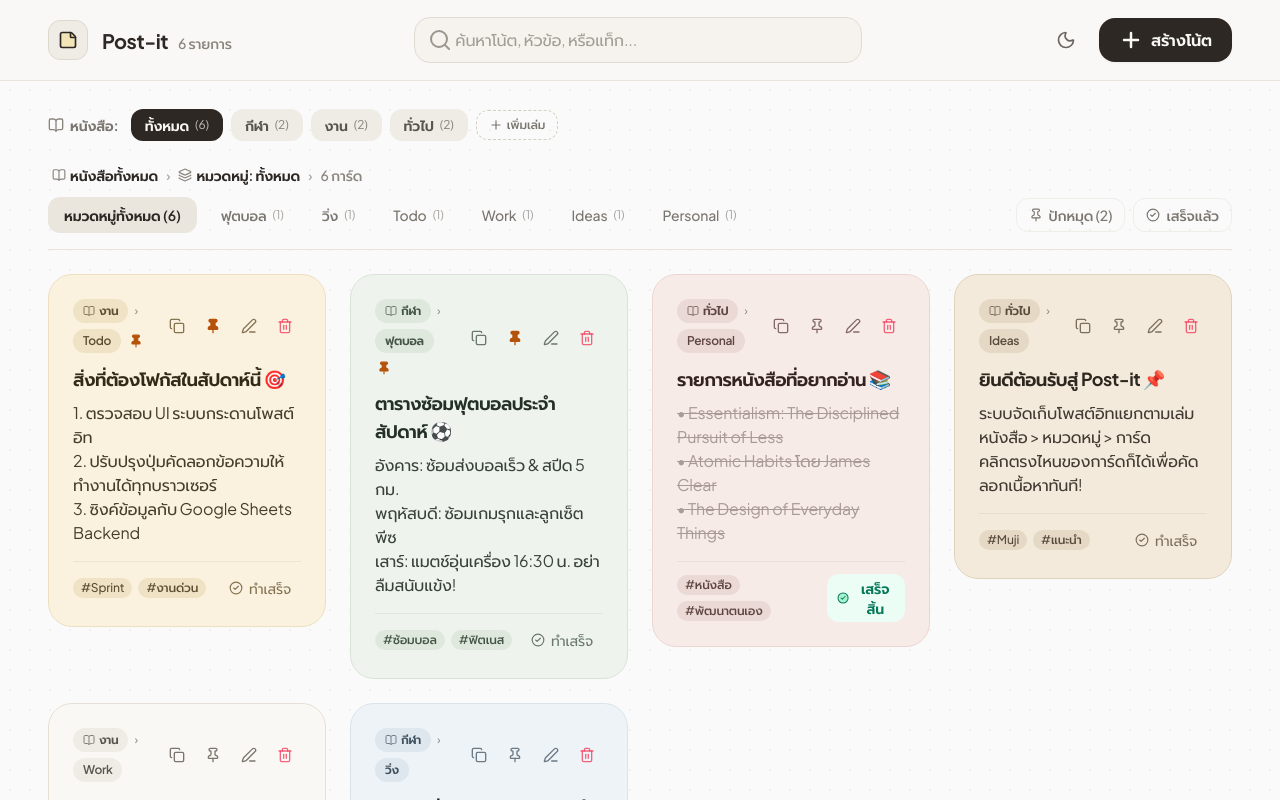
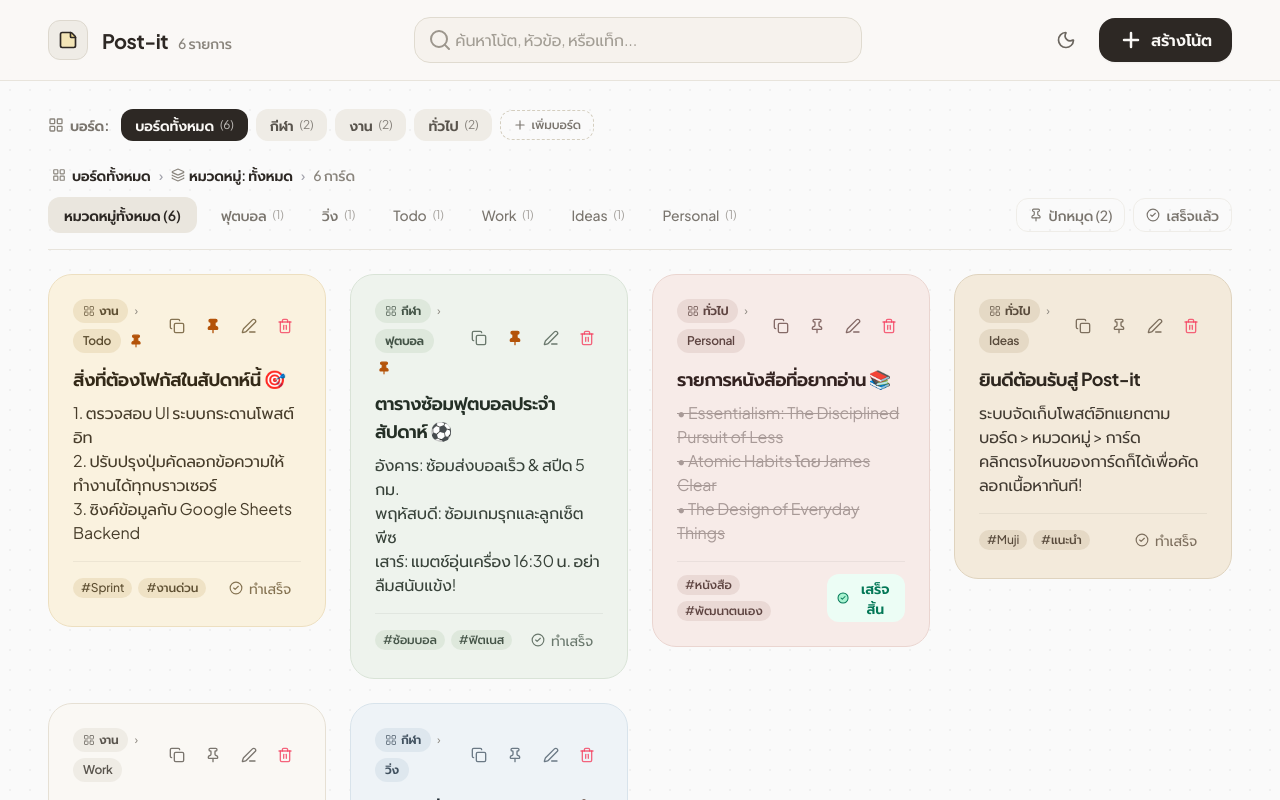
Before and after one commit to lukyeesu/Post-it, a React (Vite) app: page / in a window 1280 px wide. Shown: the top 800 px of the page. Built offline with nearby package versions, Linux system fonts and the light colour scheme.

Commit message:
refactor: rename 'หนังสือ' to 'บอร์ด' (Board), replace BookOpen with LayoutGrid icon, remove emoji pin from title/brand and replace favicon with Post-it SVG icon

```diff
--- a/src/App.tsx
+++ b/src/App.tsx
@@ -95,7 +95,7 @@ export function App() {
   const handleAddBook = (newBookName: string) => {
     setSelectedBook(newBookName);
     setSelectedCategory('All');
-    showToast(`เปิดเล่มหนังสือ "${newBookName}" แล้ว`);
+    showToast(`เปิดบอร์ด "${newBookName}" แล้ว`);
   };
 
   // Category counts within the current book view
@@ -329,7 +329,7 @@ export function App() {
               {searchQuery
                 ? `ไม่มีข้อความที่ตรงกับ "${searchQuery}"`
                 : selectedBook !== 'All'
-                ? `ยังไม่มีโน้ตในเล่ม "${selectedBook}" เริ่มต้นสร้างโพสต์อิทแรกในเล่มนี้ได้เลย`
+                ? `ยังไม่มีโน้ตในบอร์ด "${selectedBook}" เริ่มต้นสร้างโพสต์อิทแรกในบอร์ดนี้ได้เลย`
                 : 'เริ่มต้นสร้างโพสต์อิทใหม่เพื่อบันทึกงาน ไอเดีย และสิ่งที่ต้องทำ'}
             </p>
             <button
--- a/src/components/BookFilter.tsx
+++ b/src/components/BookFilter.tsx
@@ -1,5 +1,5 @@
 import React, { useState } from 'react';
-import { BookOpen, Plus, X } from 'lucide-react';
+import { LayoutGrid, Plus, X } from 'lucide-react';
 
 interface BookFilterProps {
   books: string[];
@@ -33,16 +33,16 @@ export const BookFilter: React.FC<BookFilterProps> = ({
 
   return (
     <div className="w-full mb-5">
-      {/* Book Bar Header & Tabs */}
+      {/* Board Tabs Bar */}
       <div className="flex flex-wrap items-center justify-between gap-3">
         <div className="flex items-center gap-2 overflow-x-auto pb-1 scrollbar-none max-w-full">
           {/* Label */}
           <div className="flex items-center gap-1.5 text-xs sm:text-sm font-bold text-[#7A756E] dark:text-[#99948D] mr-1 shrink-0">
-            <BookOpen className="w-4 h-4 text-[#8A857D]" />
-            <span>หนังสือ:</span>
+            <LayoutGrid className="w-4 h-4 text-[#8A857D]" />
+            <span>บอร์ด:</span>
           </div>
 
-          {/* "All Books" Tab */}
+          {/* "All Boards" Tab */}
           <button
             type="button"
             onClick={() => onSelectBook('All')}
@@ -52,11 +52,11 @@ export const BookFilter: React.FC<BookFilterProps> = ({
                 : 'bg-[#EFECE6] dark:bg-[#262322] text-[#59544D] dark:text-[#C4C0B8] hover:bg-[#E5DFD5] dark:hover:bg-[#322F2D]'
             }`}
           >
-            <span>ทั้งหมด</span>
+            <span>บอร์ดทั้งหมด</span>
             <span className="opacity-70 text-xs font-normal">({totalNotes})</span>
           </button>
 
-          {/* Book Tabs */}
+          {/* Board Tabs */}
           {books.map((book) => {
             const isSelected = selectedBook === book;
             const count = bookCounts[book] || 0;
@@ -77,7 +77,7 @@ export const BookFilter: React.FC<BookFilterProps> = ({
             );
           })}
 
-          {/* Add Book Button or Inline Input */}
+          {/* Add Board Button or Inline Input */}
           {isAdding ? (
             <form onSubmit={handleAddSubmit} className="flex items-center gap-1.5 shrink-0">
               <input
@@ -85,7 +85,7 @@ export const BookFilter: React.FC<BookFilterProps> = ({
                 autoFocus
                 value={newBookName}
                 onChange={(e) => setNewBookName(e.target.value)}
-                placeholder="ชื่อหนังสือใหม่..."
+                placeholder="ชื่อบอร์ดใหม่..."
                 className="px-3 py-1 text-xs sm:text-sm rounded-xl border border-[#D4CEBF] dark:border-[#443F3B] bg-white dark:bg-[#262322] text-[#2D2824] dark:text-[#ECE9E4] focus:outline-none w-32 sm:w-40"
               />
               <button
@@ -109,7 +109,7 @@ export const BookFilter: React.FC<BookFilterProps> = ({
               className="px-3 py-1.5 rounded-xl text-xs font-medium text-[#7A756E] dark:text-[#99948D] hover:bg-[#EFECE6] dark:hover:bg-[#262322] border border-dashed border-[#D4CEBF] dark:border-[#443F3B] flex items-center gap-1 shrink-0 transition-colors"
             >
               <Plus className="w-3.5 h-3.5" />
-              <span>เพิ่มเล่ม</span>
+              <span>เพิ่มบอร์ด</span>
             </button>
           )}
         </div>
--- a/src/components/CategoryFilter.tsx
+++ b/src/components/CategoryFilter.tsx
@@ -1,5 +1,5 @@
 import React from 'react';
-import { Pin, CheckCircle2, BookOpen, Layers } from 'lucide-react';
+import { Pin, CheckCircle2, LayoutGrid, Layers } from 'lucide-react';
 
 interface CategoryFilterProps {
   selectedBook: string;
@@ -34,9 +34,9 @@ export const CategoryFilter: React.FC<CategoryFilterProps> = ({
     <div className="w-full mb-6">
       {/* Breadcrumb Hierarchy Display: Book > Category > Count */}
       <div className="flex items-center flex-wrap gap-2 text-xs sm:text-sm font-medium text-[#7A756E] dark:text-[#99948D] mb-3 px-1">
-        <span className="flex items-center gap-1 text-[#2D2824] dark:text-[#ECE9E4] font-semibold">
-          <BookOpen className="w-3.5 h-3.5 text-[#8A857D]" />
-          <span>{selectedBook === 'All' ? 'หนังสือทั้งหมด' : selectedBook}</span>
+        <span className="flex items-center gap-1.5 text-[#2D2824] dark:text-[#ECE9E4] font-semibold">
+          <LayoutGrid className="w-3.5 h-3.5 text-[#8A857D]" />
+          <span>{selectedBook === 'All' ? 'บอร์ดทั้งหมด' : selectedBook}</span>
         </span>
         <span className="text-zinc-400">›</span>
         <span className="flex items-center gap-1 text-[#2D2824] dark:text-[#ECE9E4] font-semibold">
--- a/src/components/PostItCard.tsx
+++ b/src/components/PostItCard.tsx
@@ -7,7 +7,7 @@ import {
   Pin,
   CheckCircle2,
   Calendar,
-  BookOpen
+  LayoutGrid
 } from 'lucide-react';
 import { PostItNote } from '@/types/post-it';
 import { TiltSpotlightCard } from '@/components/ui/tilt-spotlight-card';
@@ -174,7 +174,7 @@ export const PostItCard: React.FC<PostItCardProps> = ({
             {/* Book > Category Hierarchy */}
             <div className="flex items-center flex-wrap gap-1.5 text-xs">
               <span className={`font-semibold px-2.5 py-1 rounded-xl flex items-center gap-1 tracking-tight ${theme.tagBg}`}>
-                <BookOpen className="w-3 h-3 opacity-70" />
+                <LayoutGrid className="w-3 h-3 opacity-70" />
                 <span>{note.book || 'ทั่วไป'}</span>
               </span>
               <span className="text-[#8A857D] dark:text-[#8C8780] font-normal">›</span>
--- a/src/components/PostItModal.tsx
+++ b/src/components/PostItModal.tsx
@@ -1,5 +1,5 @@
 import React, { useState, useEffect } from 'react';
-import { X, Pin, Tag, BookOpen } from 'lucide-react';
+import { X, Pin, Tag, LayoutGrid } from 'lucide-react';
 import { PostItNote, NoteColor } from '@/types/post-it';
 
 interface PostItModalProps {
@@ -116,11 +116,11 @@ export const PostItModal: React.FC<PostItModalProps> = ({
         {/* Form Body */}
         <form onSubmit={handleSubmit} className="p-6 sm:p-8 space-y-5 max-h-[80vh] overflow-y-auto">
 
-          {/* Book (หนังสือ) Selection */}
+          {/* Board (บอร์ด / โปรเจกต์) Selection */}
           <div className="bg-[#F5F2EB]/60 dark:bg-[#262322]/60 p-4 rounded-2xl border border-[#E8E4DC] dark:border-[#363330]">
             <label className="flex items-center gap-1.5 text-xs sm:text-sm font-semibold text-[#7A756E] dark:text-[#99948D] mb-2">
-              <BookOpen className="w-4 h-4 text-[#8A857D]" />
-              <span>เล่มหนังสือ (Book / Project)</span>
+              <LayoutGrid className="w-4 h-4 text-[#8A857D]" />
+              <span>บอร์ด / โปรเจกต์ (Board / Topic)</span>
             </label>
             <div className="grid grid-cols-1 sm:grid-cols-2 gap-3">
               <select
@@ -131,7 +131,7 @@ export const PostItModal: React.FC<PostItModalProps> = ({
                 {books.map((b) => (
                   <option key={b} value={b}>{b}</option>
                 ))}
-                <option value="custom">+ เพิ่มชื่อเล่มใหม่...</option>
+                <option value="custom">+ เพิ่มบอร์ดใหม่...</option>
               </select>
 
               {book === 'custom' && (
@@ -141,7 +141,7 @@ export const PostItModal: React.FC<PostItModalProps> = ({
                   required
                   value={customBook}
                   onChange={(e) => setCustomBook(e.target.value)}
-                  placeholder="เช่น กีฬา, การเงิน, บันทึกความจำ..."
+                  placeholder="เช่น กีฬา, งาน, โปรเจกต์ใหม่..."
                   className="w-full px-4 py-2.5 rounded-xl border border-[#E0DBD0] dark:border-[#363330] bg-white dark:bg-[#262322] text-[#2D2824] dark:text-[#ECE9E4] text-sm sm:text-base focus:outline-none focus:border-[#713F12]/50 shadow-2xs"
                 />
               )}
--- a/src/data/sampleNotes.ts
+++ b/src/data/sampleNotes.ts
@@ -56,8 +56,8 @@ export const initialNotes: PostItNote[] = [
   {
     id: 'note-5',
     book: 'ทั่วไป',
-    title: 'ยินดีต้อนรับสู่ Post-it 📌',
-    content: 'ระบบจัดเก็บโพสต์อิทแยกตามเล่มหนังสือ > หมวดหมู่ > การ์ด\nคลิกตรงไหนของการ์ดก็ได้เพื่อคัดลอกเนื้อหาทันที!',
+    title: 'ยินดีต้อนรับสู่ Post-it',
+    content: 'ระบบจัดเก็บโพสต์อิทแยกตามบอร์ด > หมวดหมู่ > การ์ด\nคลิกตรงไหนของการ์ดก็ได้เพื่อคัดลอกเนื้อหาทันที!',
     category: 'Ideas',
     color: 'kraft',
     tags: ['Muji', 'แนะนำ'],
```
Also changed, not shown: index.html (+2 -2 lines).
